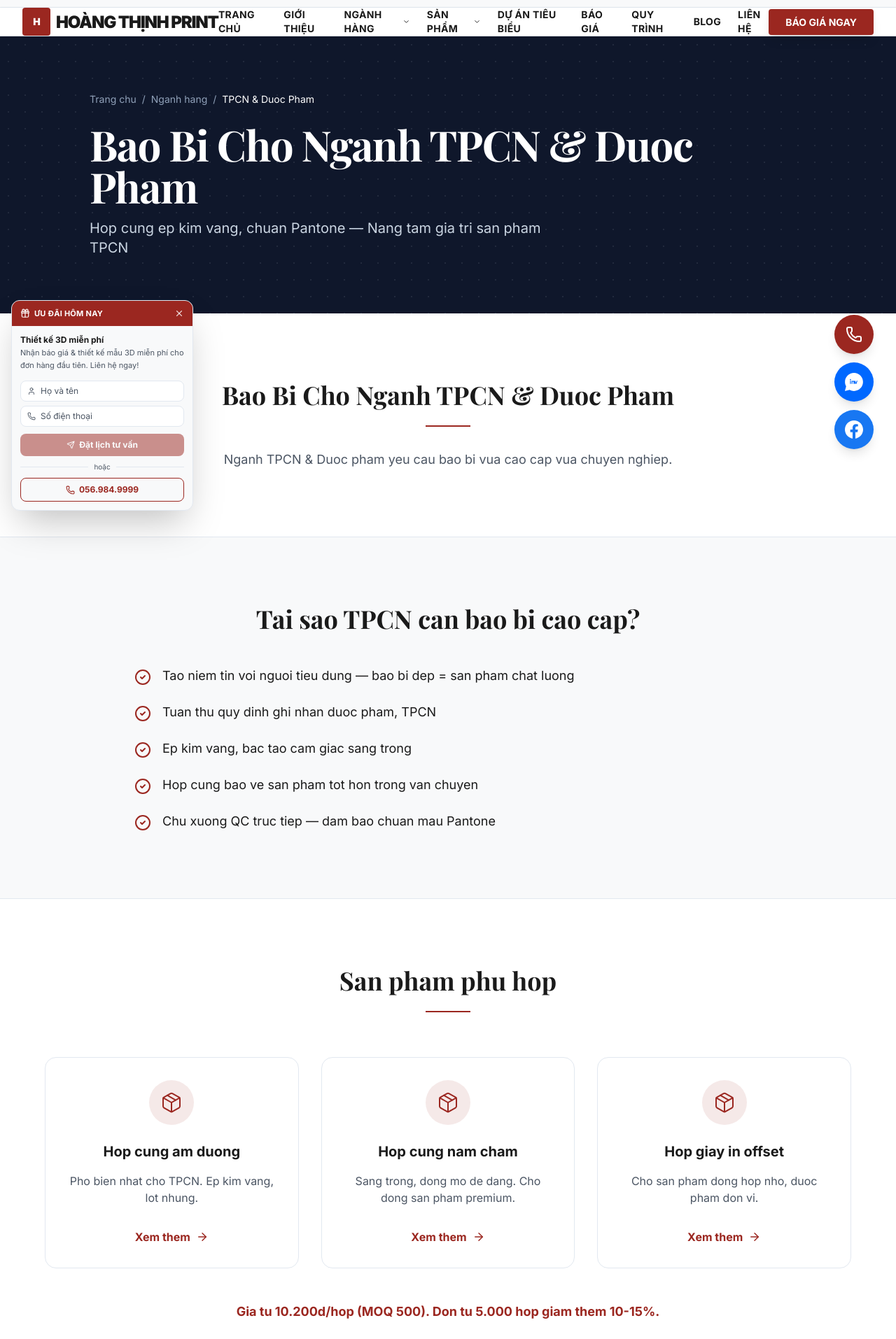
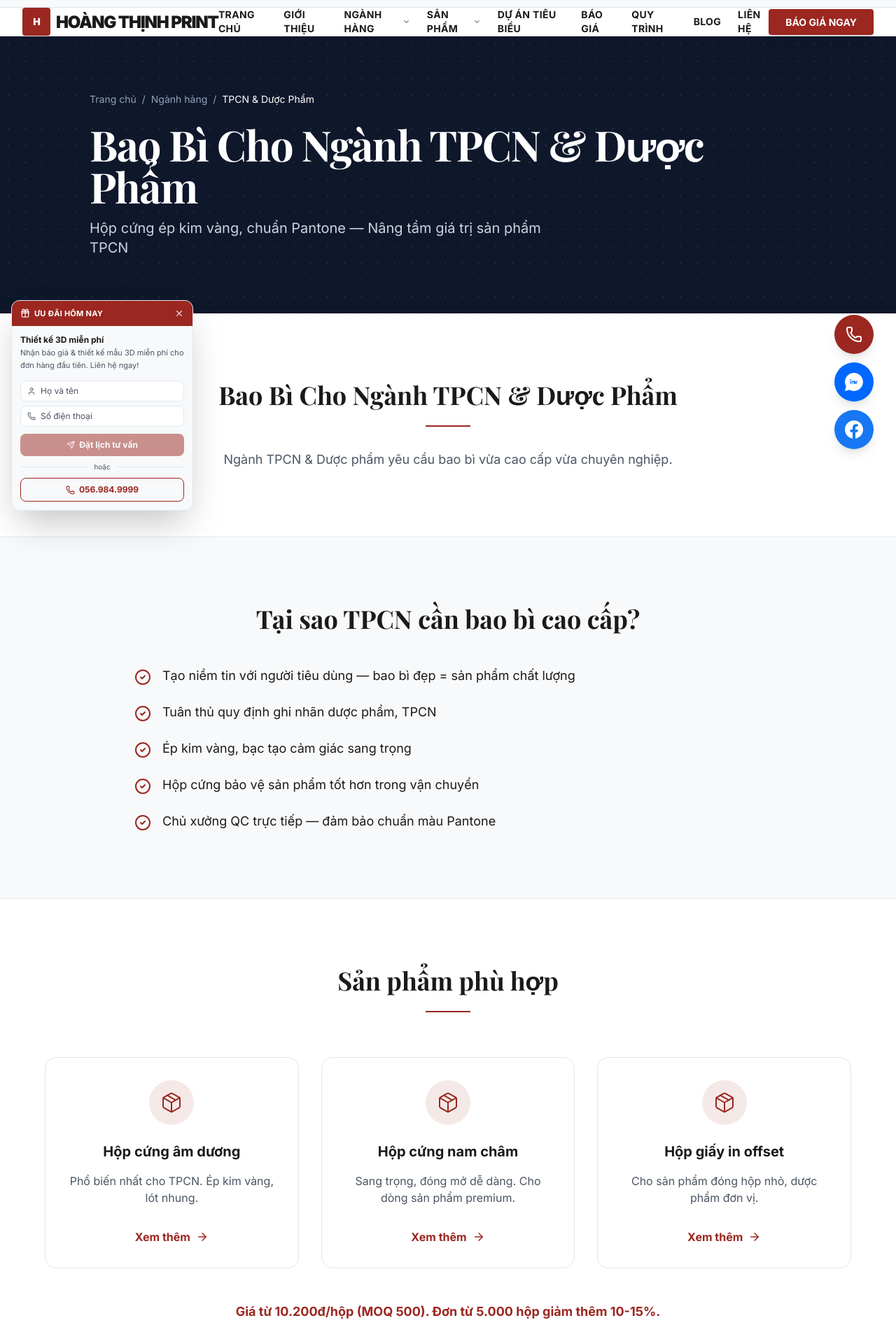
Before and after one commit to iconicagency/hoangthinhprint, a Next.js app: page /nganh-hang/tpcn-duoc-pham in a window 1280 px wide. Shown: the part 46-1960 px from the top of the page at 70% size. Built offline with nearby package versions, Linux system fonts and the light colour scheme; no server answers.

Commit message:
fix: tiếng Việt có dấu cho trang TPCN dược phẩm

```diff
--- a/app/nganh-hang/tpcn-duoc-pham/IndustryClient.tsx
+++ b/app/nganh-hang/tpcn-duoc-pham/IndustryClient.tsx
@@ -1,7 +1,6 @@
 'use client';
 
 import ContactForm from '../../components/ContactForm';
-
 import Image from 'next/image';
 import Link from 'next/link';
 import { useState, useEffect } from 'react';
@@ -18,7 +17,7 @@ export default function IndustryClient() {
         const data = await getIndustryPageData('nganh-hang/tpcn-duoc-pham');
         if (data) setPageData(data);
       } catch (error) {
-        console.error("Loi khi tai trang TPCN:", error);
+        console.error('Lỗi khi tải trang TPCN:', error);
       }
     }
     loadData();
@@ -26,23 +25,23 @@ export default function IndustryClient() {
 
   const acf = pageData?.cauHinhChiTietNganhHang || {};
   const defaultFaqs = [
-    { question: 'MOQ cho hop cung TPCN la bao nhieu?', answer: 'Chung toi nhan san xuat tu 500 hop tro len.' },
-    { question: 'Co ep kim vang tai xuong khong?', answer: 'Co, In Hoang Thinh so huu he thong may ep kim hien dai ngay tai xuong.' },
-    { question: 'Thoi gian san xuat bao lau?', answer: 'Tu 7-10 ngay lam viec ke tu khi chot thiet ke.' },
-    { question: 'Sai mau thi sao?', answer: 'Cam ket in dung mau theo chuan Pantone. Neu sai mau, xuong se in lai hoan toan mien phi.' },
+    { question: 'MOQ cho hộp cứng TPCN là bao nhiêu?', answer: 'Chúng tôi nhận sản xuất từ 500 hộp trở lên.' },
+    { question: 'Có ép kim vàng tại xưởng không?', answer: 'Có, In Hoàng Thịnh sở hữu hệ thống máy ép kim hiện đại ngay tại xưởng.' },
+    { question: 'Thời gian sản xuất bao lâu?', answer: 'Từ 7-10 ngày làm việc kể từ khi chốt thiết kế.' },
+    { question: 'Sai màu thì sao?', answer: 'Cam kết in đúng màu theo chuẩn Pantone. Nếu sai màu, xưởng sẽ in lại hoàn toàn miễn phí.' },
   ];
   const faqs = acf.faqs && acf.faqs.length > 0 ? acf.faqs : defaultFaqs;
   const whyList = acf.whyList && acf.whyList.length > 0 ? acf.whyList.map((w: any) => w.item) : [
-    'Tao niem tin voi nguoi tieu dung — bao bi dep = san pham chat luong',
-    'Tuan thu quy dinh ghi nhan duoc pham, TPCN',
-    'Ep kim vang, bac tao cam giac sang trong',
-    'Hop cung bao ve san pham tot hon trong van chuyen',
-    'Chu xuong QC truc tiep — dam bao chuan mau Pantone'
+    'Tạo niềm tin với người tiêu dùng — bao bì đẹp = sản phẩm chất lượng',
+    'Tuân thủ quy định ghi nhãn dược phẩm, TPCN',
+    'Ép kim vàng, bạc tạo cảm giác sang trọng',
+    'Hộp cứng bảo vệ sản phẩm tốt hơn trong vận chuyển',
+    'Chủ xưởng QC trực tiếp — đảm bảo chuẩn màu Pantone',
   ];
   const productsList = acf.productsList && acf.productsList.length > 0 ? acf.productsList : [
-    { title: 'Hop cung am duong', description: 'Pho bien nhat cho TPCN. Ep kim vang, lot nhung.' },
-    { title: 'Hop cung nam cham', description: 'Sang trong, dong mo de dang. Cho dong san pham premium.' },
-    { title: 'Hop giay in offset', description: 'Cho san pham dong hop nho, duoc pham don vi.' }
+    { title: 'Hộp cứng âm dương', description: 'Phổ biến nhất cho TPCN. Ép kim vàng, lót nhung.' },
+    { title: 'Hộp cứng nam châm', description: 'Sang trọng, đóng mở dễ dàng. Cho dòng sản phẩm premium.' },
+    { title: 'Hộp giấy in offset', description: 'Cho sản phẩm đóng hộp nhỏ, dược phẩm đơn vị.' },
   ];
 
   return (
@@ -51,30 +50,32 @@ export default function IndustryClient() {
         <div className="absolute inset-0 opacity-10" style={{ backgroundImage: 'radial-gradient(#cbd5e1 1px, transparent 1px)', backgroundSize: '24px 24px' }}></div>
         <div className="max-w-5xl mx-auto relative z-10">
           <div className="text-sm text-slate-400 mb-6 flex items-center gap-2">
-            <Link href="/" className="hover:text-white transition-colors">Trang chu</Link>
+            <Link href="/" className="hover:text-white transition-colors">Trang chủ</Link>
             <span>/</span>
-            <Link href="/nganh-hang" className="hover:text-white transition-colors">Nganh hang</Link>
+            <Link href="/nganh-hang" className="hover:text-white transition-colors">Ngành hàng</Link>
             <span>/</span>
-            <span className="text-white">TPCN & Duoc Pham</span>
+            <span className="text-white">TPCN &amp; Dược Phẩm</span>
           </div>
-          <h1 className="text-4xl md:text-6xl font-serif font-bold mb-4 tracking-tight">{acf.heroTitle || 'Bao Bi Cho Nganh TPCN & Duoc Pham'}</h1>
-          <p className="text-xl text-slate-300 max-w-2xl">{acf.heroSubtitle || 'Hop cung ep kim vang, chuan Pantone — Nang tam gia tri san pham TPCN'}</p>
+          <h1 className="text-4xl md:text-6xl font-serif font-bold mb-4 tracking-tight">{acf.heroTitle || 'Bao Bì Cho Ngành TPCN & Dược Phẩm'}</h1>
+          <p className="text-xl text-slate-300 max-w-2xl">{acf.heroSubtitle || 'Hộp cứng ép kim vàng, chuẩn Pantone — Nâng tầm giá trị sản phẩm TPCN'}</p>
         </div>
       </section>
+
       <section className="py-24 px-8 bg-[var(--bg)] text-center">
         <div className="max-w-3xl mx-auto">
-          <h2 className="text-3xl md:text-4xl font-serif font-bold text-[var(--text-main)] mb-6">{acf.introTitle || 'Bao Bi Cho Nganh TPCN & Duoc Pham'}</h2>
+          <h2 className="text-3xl md:text-4xl font-serif font-bold text-[var(--text-main)] mb-6">{acf.introTitle || 'Bao Bì Cho Ngành TPCN & Dược Phẩm'}</h2>
           <div className="w-16 h-[2px] bg-[var(--accent)] mx-auto mb-8"></div>
           {acf.introContent ? (
             <div className="text-[var(--text-dim)] text-lg leading-relaxed prose max-w-none" dangerouslySetInnerHTML={{ __html: acf.introContent }} />
           ) : (
-            <p className="text-[var(--text-dim)] text-lg leading-relaxed">Nganh TPCN & Duoc pham yeu cau bao bi vua cao cap vua chuyen nghiep.</p>
+            <p className="text-[var(--text-dim)] text-lg leading-relaxed">Ngành TPCN & Dược phẩm yêu cầu bao bì vừa cao cấp vừa chuyên nghiệp.</p>
           )}
         </div>
       </section>
+
       <section className="py-24 px-8 bg-[var(--card-bg)] border-y border-[var(--border)]">
         <div className="max-w-4xl mx-auto">
-          <h2 className="text-3xl md:text-4xl font-serif font-bold text-[var(--text-main)] mb-12 text-center">{acf.whyTitle || 'Tai sao TPCN can bao bi cao cap?'}</h2>
+          <h2 className="text-3xl md:text-4xl font-serif font-bold text-[var(--text-main)] mb-12 text-center">{acf.whyTitle || 'Tại sao TPCN cần bao bì cao cấp?'}</h2>
           <div className="space-y-6">
             {whyList.map((item: string, i: number) => (
               <div key={i} className="flex items-start gap-4">
@@ -85,10 +86,11 @@ export default function IndustryClient() {
           </div>
         </div>
       </section>
+
       <section className="py-24 px-8 bg-[var(--bg)]">
         <div className="max-w-6xl mx-auto">
           <div className="text-center mb-16">
-            <h2 className="text-3xl md:text-4xl font-serif font-bold text-[var(--text-main)] mb-6">{acf.productsTitle || 'San pham phu hop'}</h2>
+            <h2 className="text-3xl md:text-4xl font-serif font-bold text-[var(--text-main)] mb-6">{acf.productsTitle || 'Sản phẩm phù hợp'}</h2>
             <div className="w-16 h-[2px] bg-[var(--accent)] mx-auto"></div>
           </div>
           <div className="grid grid-cols-1 md:grid-cols-3 gap-8 mb-12">
@@ -100,44 +102,50 @@ export default function IndustryClient() {
                 <h3 className="text-xl font-bold text-[var(--text-main)] mb-4">{prod.title}</h3>
                 <p className="text-[var(--text-dim)] mb-8 h-12">{prod.description}</p>
                 <Link href={prod.link || '/san-pham'} className="text-[var(--accent)] font-bold flex items-center justify-center gap-2 w-full hover:opacity-80 transition-opacity">
-                  Xem them <ArrowRight size={18} />
+                  Xem thêm <ArrowRight size={18} />
                 </Link>
               </div>
             ))}
           </div>
-          <p className="text-center text-[var(--accent)] font-bold text-lg">{acf.pricingText || 'Gia tu 10.200d/hop (MOQ 500). Don tu 5.000 hop giam them 10-15%.'}</p>
+          <p className="text-center text-[var(--accent)] font-bold text-lg">{acf.pricingText || 'Giá từ 10.200đ/hộp (MOQ 500). Đơn từ 5.000 hộp giảm thêm 10-15%.'}</p>
         </div>
       </section>
+
       <section className="py-24 px-8 bg-[var(--card-bg)] border-y border-[var(--border)]">
         <div className="max-w-6xl mx-auto">
           <div className="text-center mb-16">
-            <h2 className="text-3xl md:text-4xl font-serif font-bold text-[var(--text-main)] mb-6">San pham mau</h2>
+            <h2 className="text-3xl md:text-4xl font-serif font-bold text-[var(--text-main)] mb-6">Sản phẩm mẫu</h2>
             <div className="w-16 h-[2px] bg-[var(--accent)] mx-auto"></div>
           </div>
           <div className="grid grid-cols-2 md:grid-cols-4 gap-4">
-            {acf.sampleImages?.nodes?.length > 0 ? acf.sampleImages.nodes.map((img: any, i: number) => (
-              <div key={i} className="relative aspect-square rounded-2xl overflow-hidden border border-[var(--border)] group">
-                <Image src={img.sourceUrl} alt={`Sample ${i}`} fill className="object-cover group-hover:scale-110 transition-transform duration-500" referrerPolicy="no-referrer" />
-              </div>
-            )) : [1,2,3,4].map((i) => (
-              <div key={i} className="relative aspect-square rounded-2xl overflow-hidden border border-[var(--border)] group">
-                <Image src={`https://picsum.photos/seed/tpcn${i}/400/400`} alt={`Sample ${i}`} fill className="object-cover group-hover:scale-110 transition-transform duration-500" referrerPolicy="no-referrer" />
-              </div>
-            ))}
+            {acf.sampleImages?.nodes?.length > 0
+              ? acf.sampleImages.nodes.map((img: any, i: number) => (
+                <div key={i} className="relative aspect-square rounded-2xl overflow-hidden border border-[var(--border)] group">
+                  <Image src={img.sourceUrl} alt={`Mẫu ${i + 1}`} fill className="object-cover group-hover:scale-110 transition-transform duration-500" referrerPolicy="no-referrer" />
+                </div>
+              ))
+              : [1, 2, 3, 4].map((i) => (
+                <div key={i} className="relative aspect-square rounded-2xl overflow-hidden border border-[var(--border)] group">
+                  <Image src={`https://picsum.photos/seed/tpcn${i}/400/400`} alt={`Mẫu ${i}`} fill className="object-cover group-hover:scale-110 transition-transform duration-500" referrerPolicy="no-referrer" />
+                </div>
+              ))}
           </div>
         </div>
       </section>
+
       <section className="py-24 px-8 bg-[var(--bg)]">
         <div className="max-w-3xl mx-auto">
           <div className="text-center mb-16">
-            <h2 className="text-3xl md:text-4xl font-serif font-bold text-[var(--text-main)] mb-6">{acf.faqTitle || 'Cau hoi thuong gap'}</h2>
+            <h2 className="text-3xl md:text-4xl font-serif font-bold text-[var(--text-main)] mb-6">{acf.faqTitle || 'Câu hỏi thường gặp'}</h2>
             <div className="w-16 h-[2px] bg-[var(--accent)] mx-auto"></div>
           </div>
           <div className="space-y-4">
             {faqs.map((faq: any, i: number) => (
               <div key={i} className="border border-[var(--border)] rounded-xl overflow-hidden bg-white">
-                <button className="w-full px-6 py-4 text-left flex justify-between items-center font-bold text-[var(--text-main)] hover:bg-[var(--card-bg)] transition-colors"
-                  onClick={() => setOpenFaq(openFaq === i ? null : i)}>
+                <button
+                  className="w-full px-6 py-4 text-left flex justify-between items-center font-bold text-[var(--text-main)] hover:bg-[var(--card-bg)] transition-colors"
+                  onClick={() => setOpenFaq(openFaq === i ? null : i)}
+                >
                   {faq.question || faq.q}
                   {openFaq === i ? <ChevronUp size={20} className="text-[var(--accent)]" /> : <ChevronDown size={20} className="text-[var(--text-dim)]" />}
                 </button>
@@ -147,12 +155,13 @@ export default function IndustryClient() {
           </div>
         </div>
       </section>
+
       <section className="py-24 px-4 bg-slate-900 relative overflow-hidden">
         <div className="absolute inset-0 opacity-10" style={{ backgroundImage: 'radial-gradient(#cbd5e1 1px, transparent 1px)', backgroundSize: '24px 24px' }}></div>
         <div className="max-w-4xl mx-auto relative z-10">
           <div className="text-center mb-12">
-            <h2 className="text-3xl md:text-4xl font-serif font-bold text-white mb-4">Nhan bao gia mien phi</h2>
-            <p className="text-slate-400">Phan hoi trong 5 phut</p>
+            <h2 className="text-3xl md:text-4xl font-serif font-bold text-white mb-4">Nhận báo giá miễn phí</h2>
+            <p className="text-slate-400">Phản hồi trong 5 phút</p>
           </div>
           <div className="bg-white rounded-2xl shadow-2xl p-8 md:p-10">
             <ContactForm showCompany={true} showIndustry={true} />
```
